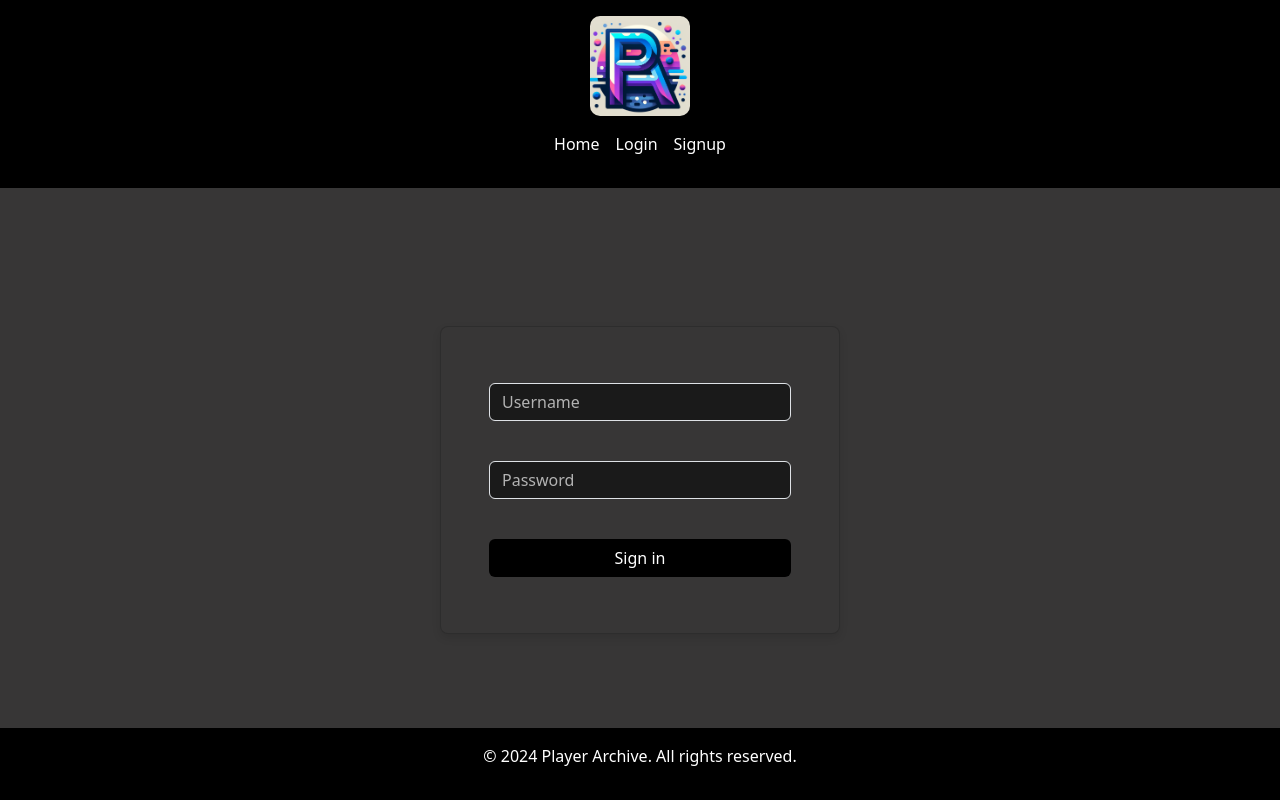
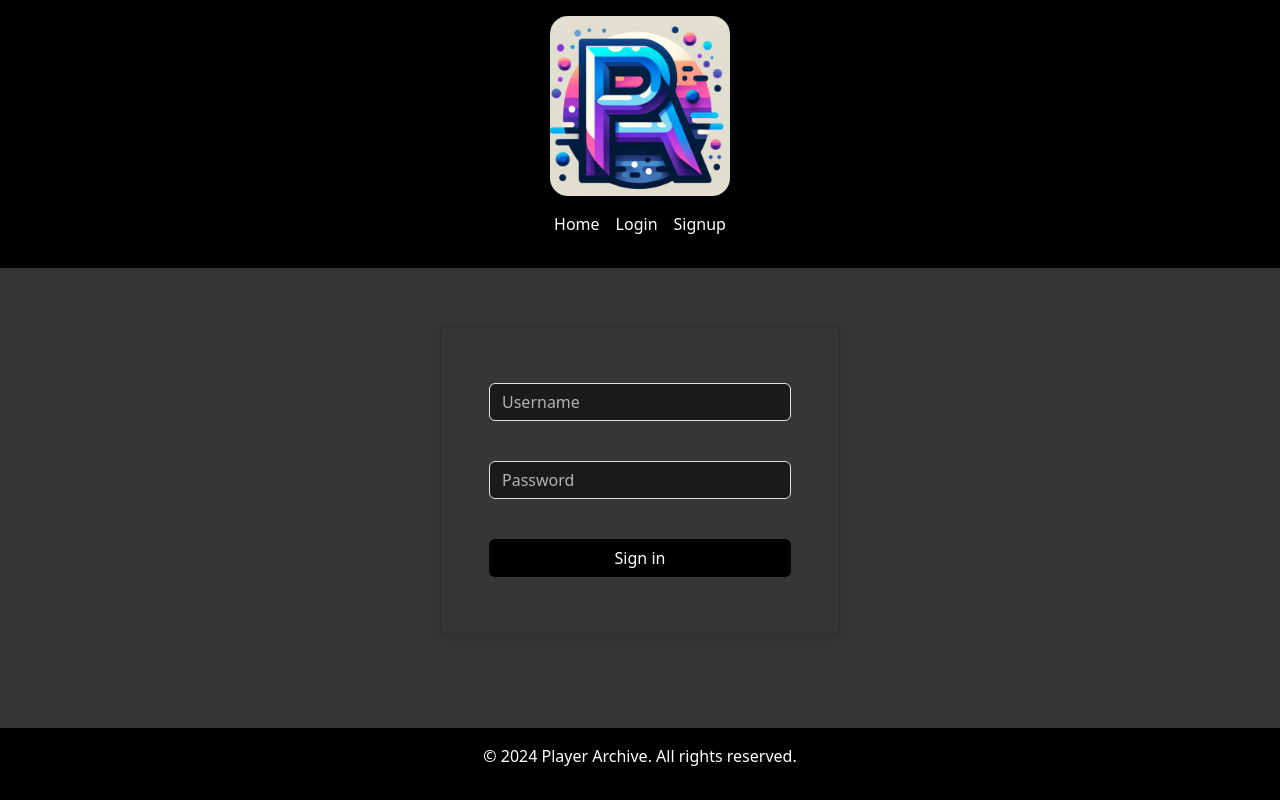
Before and after one commit to dialaobeid/Game-Vault, a React (Vite) app in the folder client/: page /login in a window 1280 px wide. Built offline with nearby package versions, Linux system fonts and the light colour scheme; no server answers; a web font is replaced by a local one.

Commit message:
fixed buttons & styling

```diff
--- a/client/src/App.css
+++ b/client/src/App.css
@@ -90,8 +90,8 @@ footer {
 }
 
 .site-logo {
-  height: 100px;
-  width: 100px;
+  height: 180px;
+  width: 180px;
   border-radius: 10%;
   object-fit: cover;
   -webkit-border-radius: 10%;
@@ -143,7 +143,12 @@ input::placeholder {
   margin: 0 auto;
 }
 
-/* Custom styles for Bootstrap buttons */
+/* styling profile */
+.profile {
+  margin-top: 100px;
+}
+
+/* styling for bootstrap buttons */
 .btn-primary {
   background-color: black;
   border: 1px solid transparent;
@@ -153,7 +158,7 @@ input::placeholder {
 .btn-primary:hover {
   border-color: #6747e6;
   background-color: black;
-  box-shadow: 0 0 10px rgb(63, 126, 227);;
+  box-shadow: 0 0 10px rgb(63, 126, 227);
 }
 
 .btn-primary:focus,
@@ -161,7 +166,13 @@ input::placeholder {
   outline: 4px auto -webkit-focus-ring-color;
 }
 
-/* styling for headings */
+.btn-danger:hover {
+  border-color: #6747e6;
+  box-shadow: 0 0 10px rgb(63, 126, 227);
+  background-color: red;
+}
+
+/* styling for headings and text */
 h1 {
   font-family: "Audiowide", sans-serif;
   margin-top: 120px;
--- a/client/src/components/Game/GameCard.jsx
+++ b/client/src/components/Game/GameCard.jsx
@@ -12,7 +12,7 @@ const GameCard = ({ game, refetch }) => {
 
   const handleFormSubmit = async (updatedGame) => {
     try {
-      await saveGame({ variables: { newGame: updatedGame } });
+      await saveGame({ variables: { gameId: currentGame._id } });
       setCurrentGame(updatedGame);
       setIsEditing(false);
       refetch(); // Refetch data to update library
@@ -44,7 +44,7 @@ const GameCard = ({ game, refetch }) => {
           <h3>{currentGame.name}</h3>
           <GameProgress progress={currentGame.progress} />
           <button className="btn btn-primary" onClick={() => setIsEditing(true)}>Edit</button>
-          <button className="btn btn-danger" onClick={handleRemoveClick}>Remove</button>
+          <button className="btn btn-primary btn-danger" onClick={handleRemoveClick}>Remove</button>
         </div>
       )}
     </div>
--- a/client/src/components/Game/GameDetail.jsx
+++ b/client/src/components/Game/GameDetail.jsx
@@ -21,6 +21,11 @@ const GameDetail = ({ game, onSubmit }) => {
             releasedate: game.releasedate,
             Image: game.Image,
             progress: progress.toString(),
+            // I can change this section to:
+            // newGame: {
+            //   _id: game._id,
+            //   progress: progress.toString(),
+            // },
           },
         },
       });
--- a/client/src/pages/Profile.jsx
+++ b/client/src/pages/Profile.jsx
@@ -12,7 +12,7 @@ const Profile = () => {
   const { username, savedGames } = data.me;
 
   return (
-    <div>
+    <div className='profile'>
       <main>
         <h2>User Profile</h2>
         <div>
```
Also changed, not shown: client/src/pages/Library.jsx (deleted, +0 -22 lines).
